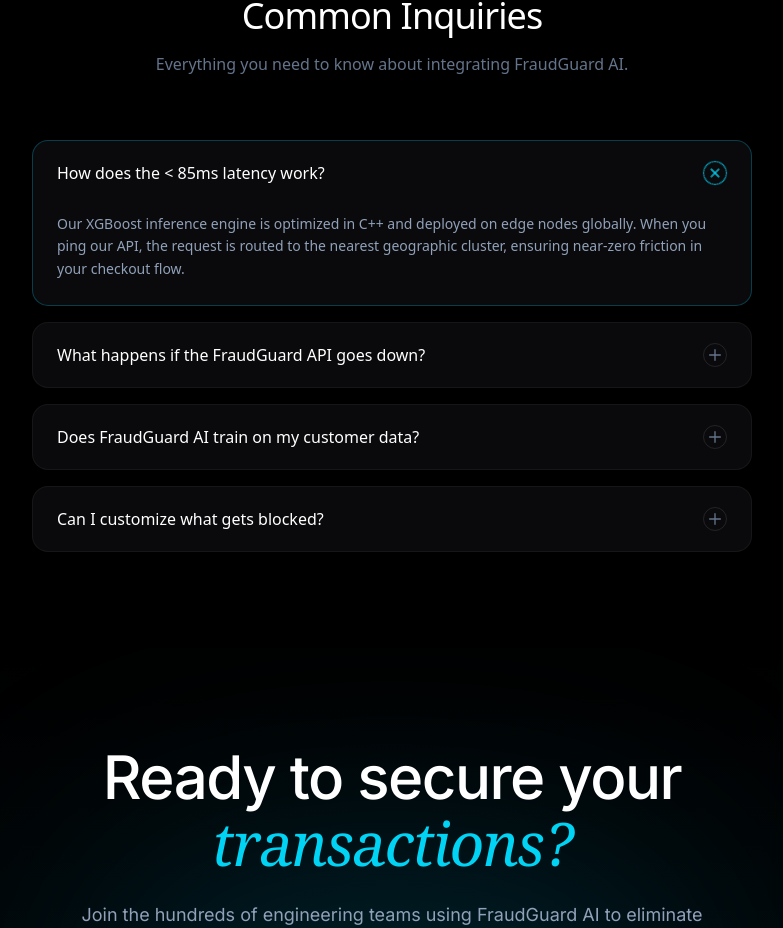
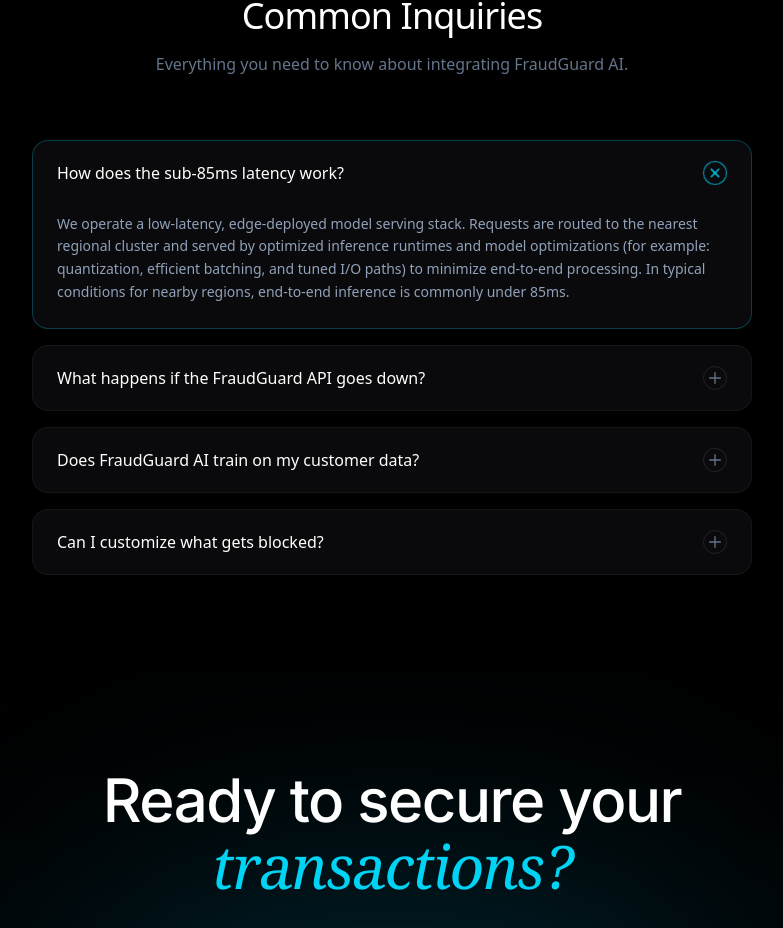
Before and after one commit to 3hal0n/fraud-guard-ai, a Next.js app in the folder frontend/: page / in a window 1280 px wide. Shown: the part 4777-5705 px from the top of the page, without its empty margins (248-1031 px from the left). Built offline with nearby package versions, Linux system fonts and the light colour scheme; no server answers.

Commit message:
ref: faq

```diff
--- a/frontend/src/components/FAQ.tsx
+++ b/frontend/src/components/FAQ.tsx
@@ -5,8 +5,8 @@
 
 const faqs = [
   {
-    q: "How does the < 85ms latency work?",
-    a: "Our XGBoost inference engine is optimized in C++ and deployed on edge nodes globally. When you ping our API, the request is routed to the nearest geographic cluster, ensuring near-zero friction in your checkout flow."
+    q: "How does the sub-85ms latency work?",
+    a: "We operate a low-latency, edge-deployed model serving stack. Requests are routed to the nearest regional cluster and served by optimized inference runtimes and model optimizations (for example: quantization, efficient batching, and tuned I/O paths) to minimize end-to-end processing. In typical conditions for nearby regions, end-to-end inference is commonly under 85ms."
   },
   {
     q: "What happens if the FraudGuard API goes down?",
```
